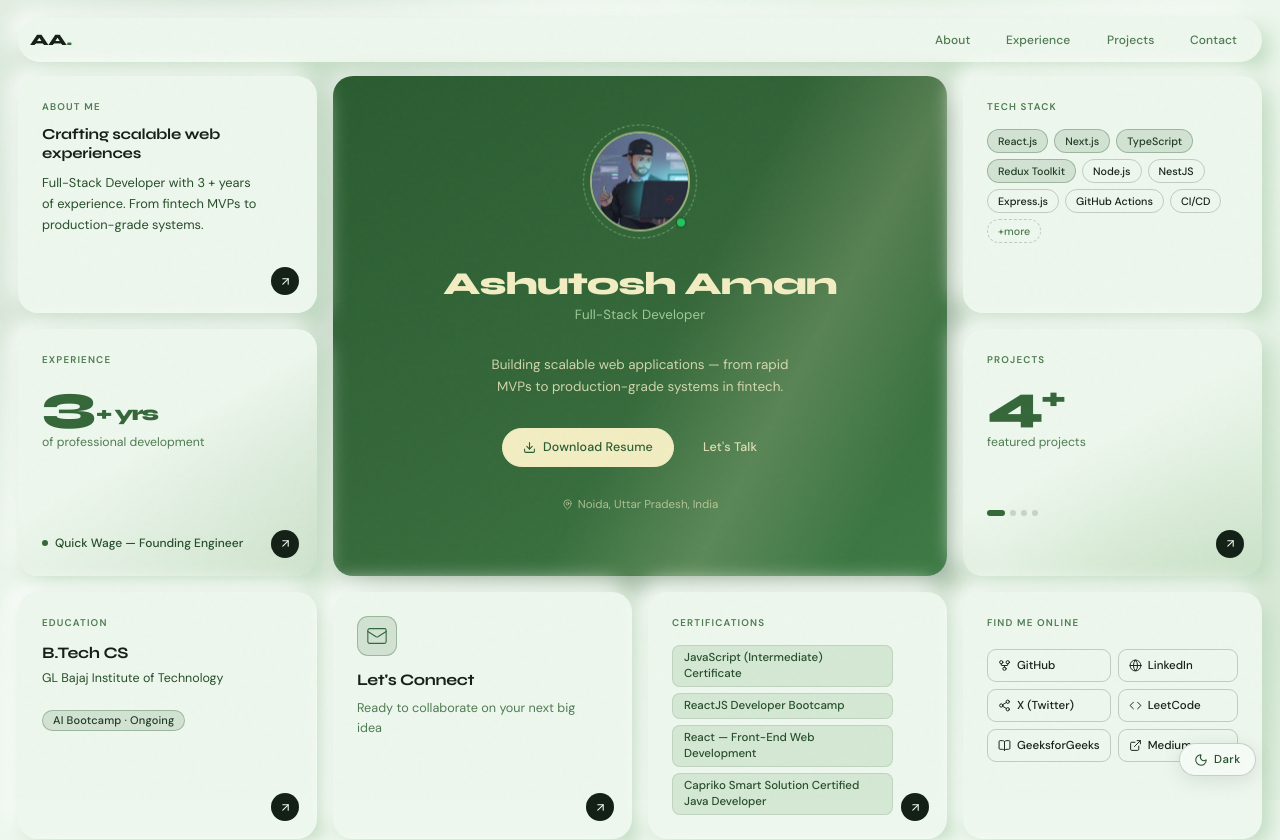
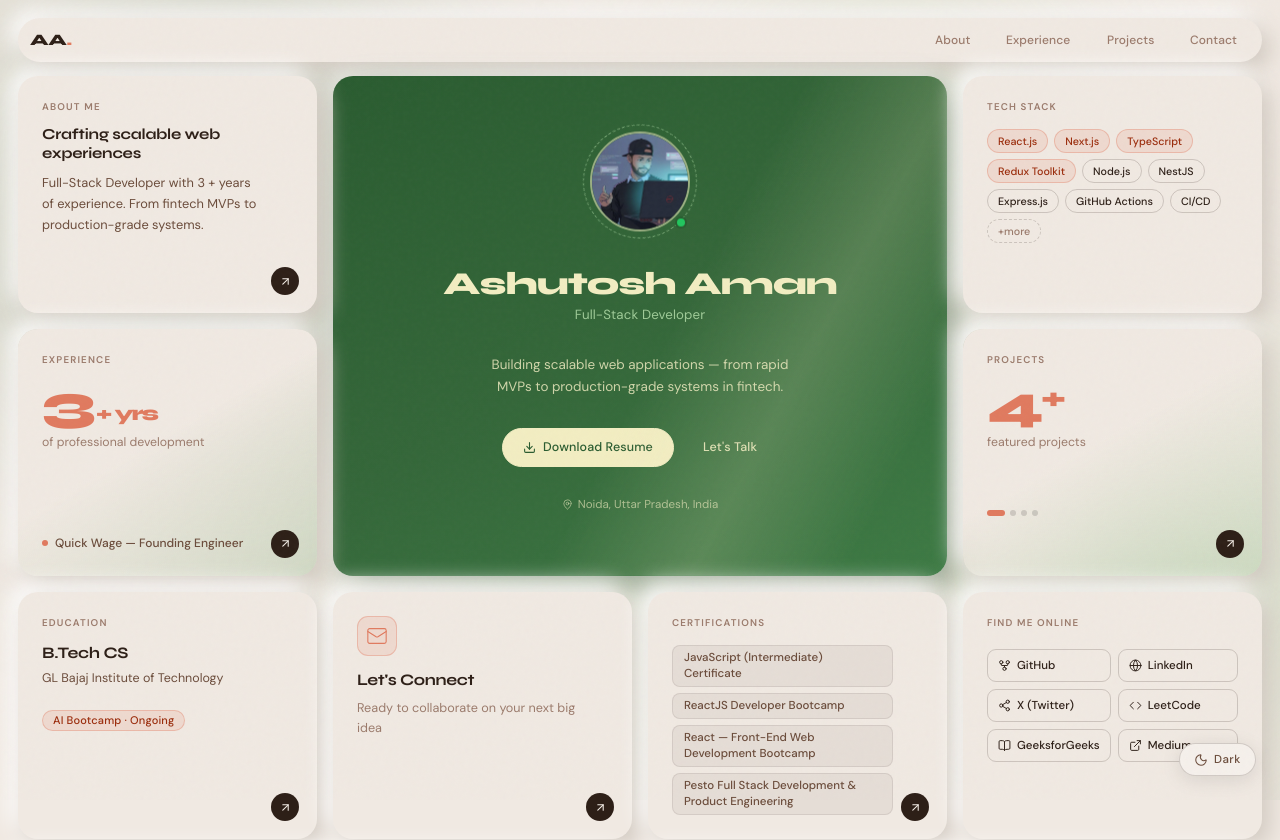
Before and after one commit to AmanAshutosh/hireme, a React (Vite) app: page / in a window 1280 px wide. Shown: the top 840 px of the page. Built offline with nearby package versions, Linux system fonts and the light colour scheme.

Commit message:
ui and project update

```diff
--- a/src/data/portfolioData.js
+++ b/src/data/portfolioData.js
@@ -43,6 +43,9 @@ export const skills = {
     "Tailwind CSS",
     "Framer Motion",
     "Material UI",
+    "GSAP",
+    "Neumorphism",
+    "Glassmorphism",
   ],
   backend: [
     "Node.js",
@@ -61,7 +64,7 @@ export const skills = {
 export const experience = [
   {
     company: "Quick Wage",
-    role: "Full-Stack Developer · Founding Member",
+    role: "Full-Stack Developer · Core Engineering Member",
     period: "Aug 2022 – Feb 2026",
     duration: "3 years 7 months",
     location: "Noida",
@@ -149,22 +152,22 @@ export const certifications = [
   {
     name: "JavaScript (Intermediate) Certificate",
     issuer: "HackerRank",
-    link: "https://www.hackerrank.com/certificates/", // 🔗 paste your cert URL here
+    link: "https://drive.google.com/file/d/1FDI_WTCtJ-FxUBNz1j0XcksNbGwk0j3A/view?usp=sharing", // 🔗 paste your cert URL here
   },
   {
     name: "ReactJS Developer Bootcamp",
-    issuer: "Udemy",
-    link: "https://www.udemy.com/certificate/", // 🔗 paste your cert URL here
+    issuer: "Learn Code Online",
+    link: "https://drive.google.com/file/d/1IEuPmhXD_s4LujULKdwuDSV35x49DWBR/view?usp=sharing", // 🔗 paste your cert URL here
   },
   {
-    name: "React — Front-End Web Development",
-    issuer: "Coursera",
-    link: "https://www.coursera.org/verify/", // 🔗 paste your cert URL here
+    name: "React — Front-End Web Development Bootcamp",
+    issuer: "Learn Code Online",
+    link: "https://drive.google.com/file/d/1aTKakU5HMckWNcz3Jbcbuy9fz2JLrNqk/view?usp=sharing", // 🔗 paste your cert URL here
   },
   {
-    name: "Capriko Smart Solution Certified Java Developer",
-    issuer: "Capriko",
-    link: "#", // 🔗 paste your cert URL here
+    name: "Pesto Full Stack Development & Product Engineering",
+    issuer: "Pesto Tech",
+    link: "https://drive.google.com/file/d/12m8sH6xy0dSeyb33FyDCVEjJaYViRAT4/view?usp=sharing", // 🔗 paste your cert URL here
   },
 ];
 
--- a/src/pages/Achievements.jsx
+++ b/src/pages/Achievements.jsx
@@ -21,8 +21,8 @@ const fadeUp = {
 
 const highlights = [
   {
-    label: "Founding Engineer",
-    desc: "Co-founded Quick Wage — India's salary-on-demand fintech platform",
+    label: "Core Engineering Member",
+    desc: "Quick Wage — India's salary-on-demand fintech platform",
     stat: "3.5+ yrs",
   },
   {
--- a/src/pages/Home.jsx
+++ b/src/pages/Home.jsx
@@ -277,8 +277,7 @@ export default function Home() {
                 <a
                   className="hero-btn hero-btn-primary"
                   href={personal.resume || "/resume.pdf"}
-                  target="_blank"
-                  rel="noopener noreferrer"
+                  download="Ashutosh_Aman_Resume.pdf"
                 >
                   <Download size={13} strokeWidth={2} />
                   Download Resume
--- a/src/styling/global.css
+++ b/src/styling/global.css
@@ -1,31 +1,31 @@
 @import url("https://fonts.googleapis.com/css2?family=Syne:wght@400;500;600;700;800&family=DM+Sans:ital,opsz,wght@0,9..40,300;0,9..40,400;0,9..40,500;0,9..40,600;1,9..40,300&display=swap");
 
 :root {
-  /* ── ColorHunt palette: #346739 #79ae6f #9fcb98 #f2edc2 ── */
-  --bg: #edf7ed;
-  --surface: #f5fbf5;
-  --surface-2: #d4e8d4;
-  --surface-warm: #f0faf0;
-  --surface-pink: #e4f2e4;
+  /* ── Creative Minimalist — Warm/Organic (Light Mode) ── */
+  --bg: #F0E9E2;
+  --surface: #F5F0EB;
+  --surface-2: #E5DDD6;
+  --surface-warm: #F0E9E2;
+  --surface-pink: #EDE5DE;
 
-  --text-primary: #132016;
-  --text-secondary: #264d2a;
-  --text-dim: #4e7b52;
-  --text-dark: #132016;
-  --text-dark-secondary: #264d2a;
-  --text-light: #f2edc2;
+  --text-primary: #2D1F17;
+  --text-secondary: #6B4C3B;
+  --text-dim: #9B7B6C;
+  --text-dark: #2D1F17;
+  --text-dark-secondary: #6B4C3B;
+  --text-light: #F0E9E2;
 
-  /* Deep forest green accent */
-  --accent: #346739;
-  --accent-dim: rgba(52, 103, 57, 0.14);
-  --accent-border: rgba(52, 103, 57, 0.35);
-  --accent-text: #1e3c22;
-  --yellow: #e8c547;
+  /* Terracotta accent */
+  --accent: #E07A5F;
+  --accent-dim: rgba(224, 122, 95, 0.14);
+  --accent-border: rgba(224, 122, 95, 0.35);
+  --accent-text: #9B2C0C;
+  --yellow: #E8B547;
   --green-ok: #22c55e;
 
-  --border: 1px solid rgba(19, 32, 22, 0.2);
-  --border-dim: 1px solid rgba(19, 32, 22, 0.1);
-  --border-light: 1px solid rgba(255, 255, 255, 0.08);
+  --border: 1px solid rgba(45, 31, 23, 0.18);
+  --border-dim: 1px solid rgba(45, 31, 23, 0.09);
+  --border-light: 1px solid rgba(255, 255, 255, 0.12);
 
   --radius: 20px;
   --radius-sm: 14px;
@@ -35,9 +35,9 @@
   --font-body: "DM Sans", sans-serif;
   --transition: 0.18s cubic-bezier(0.4, 0, 0.2, 1);
 
-  /* ── NEUMORPHISM — tuned for sage green bg — much more contrast ── */
-  --neumo-shadow-dark: #bedabf;
-  --neumo-shadow-light: #ffffff;
+  /* ── NEUMORPHISM — Claymorphism warm shadows ── */
+  --neumo-shadow-dark: #D1C9C0;
+  --neumo-shadow-light: #FFFFFF;
   --neumo-shadow: 8px 8px 22px var(--neumo-shadow-dark), -8px -8px 22px var(--neumo-shadow-light);
   --neumo-shadow-hover: 14px 14px 40px var(--neumo-shadow-dark), -14px -14px 40px var(--neumo-shadow-light);
   --neumo-shadow-sm: 4px 4px 10px var(--neumo-shadow-dark), -4px -4px 10px var(--neumo-shadow-light);
@@ -150,56 +150,56 @@ img {
   background: #a09d96;
 }
 
-/* ── DARK THEME ── */
+/* ── DARK THEME — Premium Dark (Deep Navy) ── */
 [data-theme="dark"] {
-  --bg: #060c1f;
-  --surface: #0b1430;
-  --surface-2: #0f1c3e;
-  --surface-warm: #0d1535;
-  --surface-pink: #120d2e;
+  --bg: #1A1F2C;
+  --surface: #1E2438;
+  --surface-2: #242A3B;
+  --surface-warm: #1C2132;
+  --surface-pink: #1B2030;
 
-  --text-primary: #dce8ff;
-  --text-secondary: #7a98d0;
-  --text-dim: #3d5585;
-  --text-dark: #dce8ff;
-  --text-dark-secondary: #7a98d0;
-  --text-light: #dce8ff;
+  --text-primary: #E0F2FE;
+  --text-secondary: #7EC8E3;
+  --text-dim: #3D5A70;
+  --text-dark: #E0F2FE;
+  --text-dark-secondary: #7EC8E3;
+  --text-light: #E0F2FE;
 
-  --accent: #ffe234;
-  --accent-dim: rgba(255, 226, 52, 0.1);
-  --accent-border: rgba(255, 226, 52, 0.3);
-  --accent-text: #c9a800;
-  --yellow: #ffe066;
-  --green-ok: #00ff88;
+  --accent: #00E5FF;
+  --accent-dim: rgba(0, 229, 255, 0.1);
+  --accent-border: rgba(0, 229, 255, 0.3);
+  --accent-text: #00BCD4;
+  --yellow: #00E5FF;
+  --green-ok: #00E5FF;
 
-  /* Neumorphism dark */
-  --neumo-shadow-dark: #020408;
-  --neumo-shadow-light: #0d1838;
+  /* Neumorphism dark — navy pop */
+  --neumo-shadow-dark: #10141D;
+  --neumo-shadow-light: #242A3B;
 
-  --border: 1px solid rgba(255, 226, 52, 0.14);
-  --border-dim: 1px solid rgba(255, 226, 52, 0.07);
-  --border-light: 1px solid rgba(255, 226, 52, 0.1);
+  --border: 1px solid rgba(0, 229, 255, 0.14);
+  --border-dim: 1px solid rgba(0, 229, 255, 0.07);
+  --border-light: 1px solid rgba(0, 229, 255, 0.1);
 }
 
 /* dark: hardcoded dark values override */
 [data-theme="dark"] .tag-dark {
-  border-color: rgba(255, 226, 52, 0.14);
-  background: rgba(255, 226, 52, 0.05);
+  border-color: rgba(0, 229, 255, 0.14);
+  background: rgba(0, 229, 255, 0.05);
   color: var(--text-secondary);
 }
 [data-theme="dark"] .tag-accent {
-  border-color: rgba(255, 226, 52, 0.4);
-  background: rgba(255, 226, 52, 0.12);
+  border-color: rgba(0, 229, 255, 0.4);
+  background: rgba(0, 229, 255, 0.12);
   color: var(--accent-text);
 }
 [data-theme="dark"] .tag-outline {
-  border-color: rgba(255, 226, 52, 0.2);
+  border-color: rgba(0, 229, 255, 0.2);
   color: var(--text-secondary);
 }
 [data-theme="dark"] .tag-green-soft {
-  border-color: rgba(0, 255, 136, 0.25);
-  background: rgba(0, 255, 136, 0.08);
-  color: #00ff88;
+  border-color: rgba(0, 229, 255, 0.25);
+  background: rgba(0, 229, 255, 0.08);
+  color: #00E5FF;
 }
 
 /* ── THEME TOGGLE BUTTON ── */
@@ -236,8 +236,8 @@ img {
   box-shadow: 0 6px 24px rgba(0, 0, 0, 0.15);
 }
 [data-theme="dark"] .theme-toggle {
-  box-shadow: 0 4px 20px rgba(255, 226, 52, 0.08);
+  box-shadow: 0 4px 20px rgba(0, 229, 255, 0.08);
 }
 [data-theme="dark"] .theme-toggle:hover {
-  box-shadow: 0 6px 28px rgba(255, 226, 52, 0.18);
+  box-shadow: 0 6px 28px rgba(0, 229, 255, 0.18);
 }
```
Also changed, not shown: src/styling/home.css (+38 -38 lines), src/styling/pages.css (+46 -46 lines), 1 other file (tests, documents, lock files or other folders).
